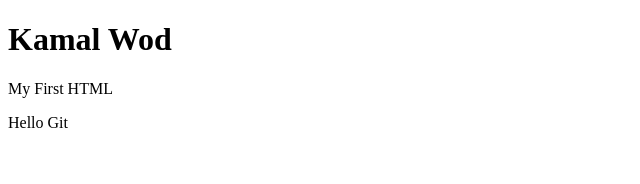
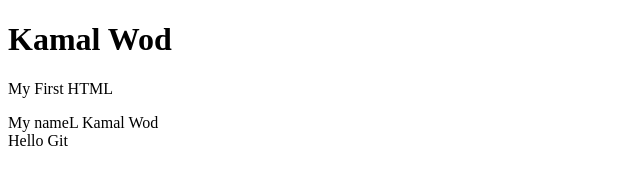
Before and after one commit to kamalwod/gitCrashCourse01, a plain HTML site: page index.html in a window 1280 px wide. Shown: the whole page, without its empty margins (0-640 px from the left). Drawn offline with Linux system fonts and the light colour scheme.

Commit message:
Add header

```diff
--- a/index.html
+++ b/index.html
@@ -5,6 +5,7 @@
 <h1>Kamal Wod</h1>
 <p>My First HTML</p>
 <script src="app.js"></script>
+<header>My nameL Kamal Wod</header>
 Hello Git
 </body>
 </html>
```
